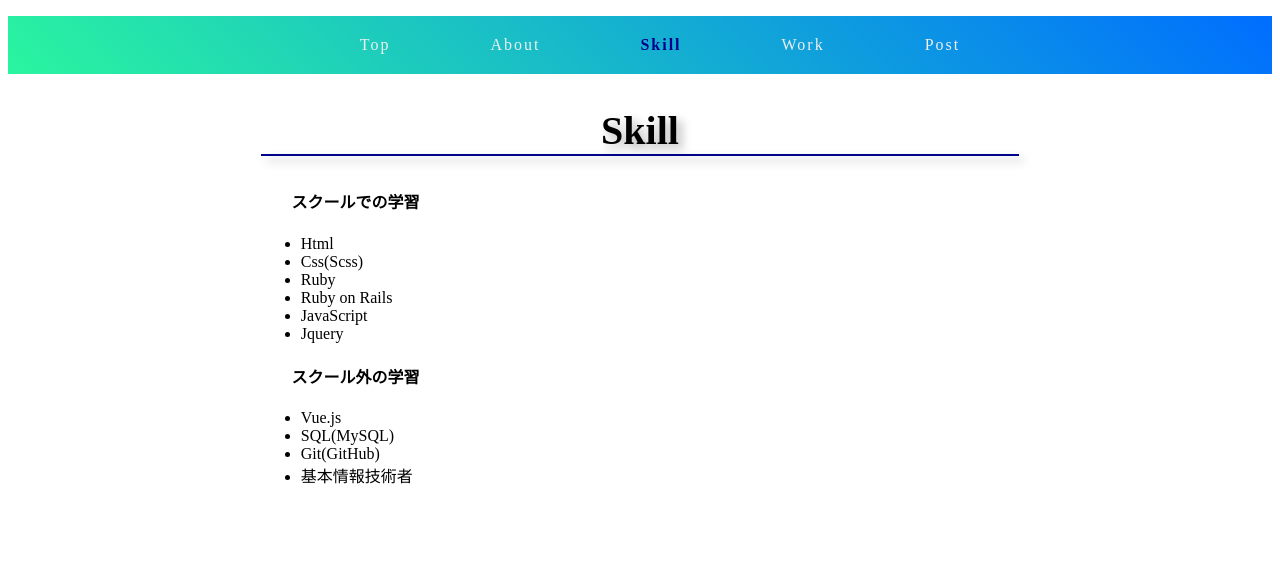
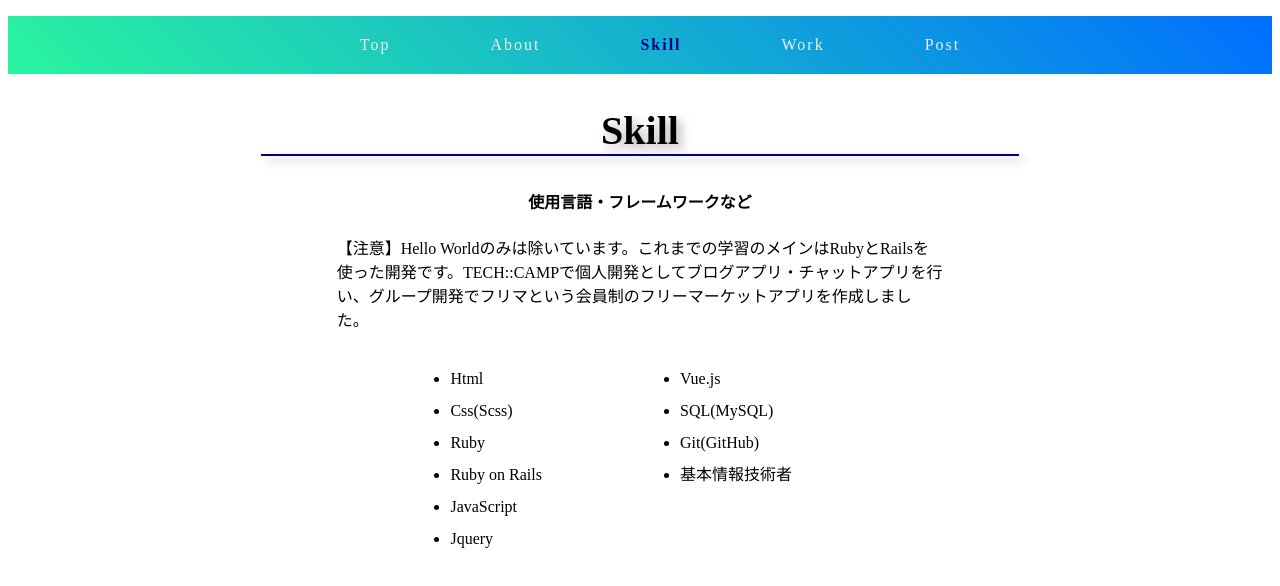
Before and after one commit to nydev2020/my-profile, a Vue app: page /skill in a window 1280 px wide. Shown: the top 586 px of the page. Built offline with nearby package versions, Linux system fonts and the light colour scheme.

Commit message:
Skill直し
viewが崩れてしまったことに気がつき訂正。
一緒に内容も少し書き換え

```diff
--- a/src/components/Skill.vue
+++ b/src/components/Skill.vue
@@ -1,8 +1,9 @@
 <template>
   <div class="skill">
     <h2>Skill</h2>
-    <div class="work--container">
-      <h4>スクールでの学習</h4>
+    <h4>使用言語・フレームワークなど</h4>
+    <p>【注意】Hello Worldのみは除いています。これまでの学習のメインはRubyとRailsを使った開発です。TECH::CAMPで個人開発としてブログアプリ・チャットアプリを行い、グループ開発でフリマという会員制のフリーマーケットアプリを作成しました。</p>
+    <div class="skill--container">
       <ul>
         <li>Html</li>
         <li>Css(Scss)</li>
@@ -11,7 +12,6 @@
         <li>JavaScript</li>
         <li>Jquery</li>
       </ul>
-      <h4>スクール外の学習</h4>
       <ul>
         <li>Vue.js</li>
         <li>SQL(MySQL)</li>
@@ -38,18 +38,21 @@ export default {
       border-bottom: 2px solid darkblue;
     }
     h4 {
-      width: 25%;
+      // width: 25%;
       text-align: center;
+    }
+    p {
+      padding: 0 10%;
     }
     &--container {
       display: flex;
       justify-content: center;
       ul {
         width: 25%;
-      }
-      ul > li {
+        li {
           line-height: 2rem;
         }
       }
     }
+  }
 </style>
```
Lines whose indentation alone changed are shown as unchanged.
